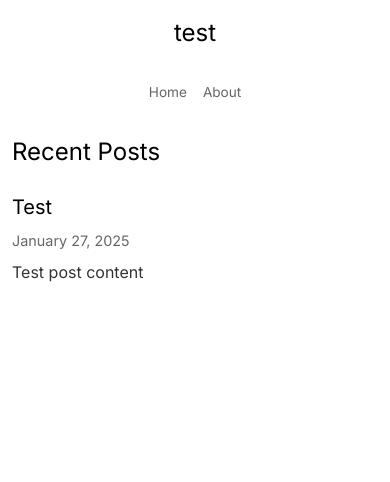
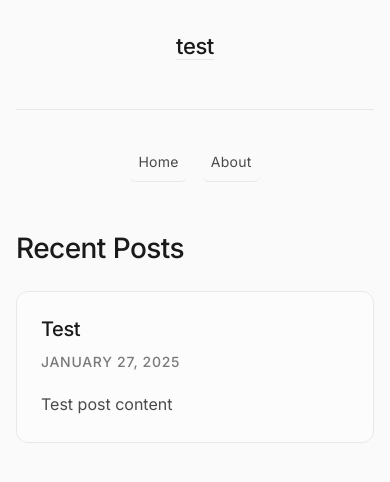
Before and after one commit to nyudenkov/nyudenkob.github.io, a Jekyll site: the page built from index.md, in a window 390 px wide. Shown: the top 482 px of the page. Built offline with Jekyll 4.4.1, drawn with Linux system fonts in a browser that asks for light colours.

Commit message:
Enhance styles and layout with CSS custom properties; improve typography, spacing, and responsiveness for better user experience

```diff
--- a/assets/css/style.scss
+++ b/assets/css/style.scss
@@ -1,7 +1,53 @@
 ---
 ---
 
-@import url('https://fonts.googleapis.com/css2?family=Inter:wght@400;600&display=swap');
+@import url('https://fonts.googleapis.com/css2?family=Inter:wght@300;400;500;600&display=swap');
+
+/* CSS Custom Properties */
+:root {
+  /* Colors */
+  --color-primary: #1a1a1a;
+  --color-secondary: #4a4a4a;
+  --color-tertiary: #7a7a7a;
+  --color-background: #fafafa;
+  --color-accent: #2c2c2c;
+  --color-hover-bg: rgba(44, 44, 44, 0.04);
+  --color-border: #e8e8e8;
+  --color-code-bg: #f4f4f4;
+
+  /* Typography */
+  --font-family: 'Inter', -apple-system, BlinkMacSystemFont, 'Segoe UI', Roboto, sans-serif;
+  --font-size-base: 18px;
+  --font-size-sm: 16px;
+  --font-size-xs: 14px;
+  --font-size-lg: 20px;
+  --font-size-xl: 24px;
+  --font-size-2xl: 30px;
+  --font-size-3xl: 36px;
+
+  /* Line Heights */
+  --line-height-tight: 1.3;
+  --line-height-normal: 1.7;
+  --line-height-relaxed: 1.8;
+
+  /* Spacing */
+  --space-xs: 0.5rem;
+  --space-sm: 1rem;
+  --space-md: 1.5rem;
+  --space-lg: 2rem;
+  --space-xl: 3rem;
+  --space-2xl: 4rem;
+  --space-3xl: 6rem;
+
+  /* Transitions */
+  --transition-fast: 200ms ease-out;
+  --transition-normal: 300ms ease-out;
+
+  /* Shadows */
+  --shadow-sm: 0 1px 3px rgba(0, 0, 0, 0.04), 0 1px 2px rgba(0, 0, 0, 0.06);
+  --shadow-md: 0 4px 6px rgba(0, 0, 0, 0.05), 0 2px 4px rgba(0, 0, 0, 0.06);
+  --shadow-lg: 0 10px 15px rgba(0, 0, 0, 0.08), 0 4px 6px rgba(0, 0, 0, 0.05);
+}
 
 /* Reset and base styles */
 * {
@@ -11,14 +57,15 @@
 }
 
 html {
-    font-size: 16px;
-    line-height: 1.6;
+  font-size: var(--font-size-base);
+  line-height: var(--line-height-normal);
+  scroll-behavior: smooth;
 }
 
 body {
-    font-family: 'Inter', -apple-system, BlinkMacSystemFont, 'Segoe UI', Roboto, sans-serif;
-    color: #000;
-    background-color: #fff;
+  font-family: var(--font-family);
+  color: var(--color-primary);
+  background-color: var(--color-background);
   font-weight: 400;
   -webkit-font-smoothing: antialiased;
   -moz-osx-font-smoothing: grayscale;
@@ -28,7 +75,7 @@ body {
 .container {
   max-width: 700px;
   margin: 0 auto;
-    padding: 2rem 1rem;
+  padding: var(--space-xl) var(--space-md);
   min-height: 100vh;
   display: flex;
   flex-direction: column;
@@ -36,40 +83,53 @@ body {
 
 /* Header */
 .site-header {
-    margin-bottom: 4rem;
+  margin-bottom: var(--space-3xl);
   text-align: center;
 }
 
 .site-title {
-    font-size: 1.5rem;
-    font-weight: 400;
-    margin-bottom: 2rem;
+  font-size: var(--font-size-xl);
+  font-weight: 500;
+  margin-bottom: var(--space-xl);
+  letter-spacing: -0.02em;
 }
 
 .site-title a {
-    color: #000;
+  color: var(--color-primary);
   text-decoration: none;
+  transition: color var(--transition-fast);
 }
 
 .site-title a:hover {
-    opacity: 0.7;
+  color: var(--color-accent);
 }
 
 .site-nav {
   display: flex;
   justify-content: center;
-    gap: 2rem;
+  gap: var(--space-xl);
+  padding-top: var(--space-lg);
+  border-top: 1px solid var(--color-border);
 }
 
 .site-nav a {
-    color: #666;
+  color: var(--color-secondary);
   text-decoration: none;
   font-weight: 400;
-    font-size: 0.85rem;
+  font-size: var(--font-size-sm);
+  letter-spacing: 0.02em;
+  padding: var(--space-xs) var(--space-md);
+  border-radius: 6px;
+  transition: all var(--transition-fast);
+  position: relative;
 }
 
-.site-nav a:hover {
-    color: #000;
+.site-nav a:hover,
+.site-nav a:focus {
+  color: var(--color-primary);
+  background-color: var(--color-hover-bg);
+  box-shadow: var(--shadow-sm);
+  transform: translateY(-1px);
 }
 
 /* Main content */
@@ -79,58 +139,80 @@ body {
 
 /* Typography */
 h1, h2, h3, h4, h5, h6 {
-    font-weight: 400;
-    line-height: 1.4;
-    margin-bottom: 1.5rem;
+  font-weight: 500;
+  line-height: var(--line-height-tight);
+  margin-bottom: var(--space-md);
+  letter-spacing: -0.02em;
+  color: var(--color-primary);
 }
 
-h1 { font-size: 2rem; }
-h2 { font-size: 1.5rem; }
-h3 { font-size: 1.25rem; }
+h1 { font-size: var(--font-size-2xl); }
+h2 { font-size: var(--font-size-xl); }
+h3 { font-size: var(--font-size-lg); }
+h4 { font-size: var(--font-size-base); }
 
 p {
-    margin-bottom: 1rem;
+  margin-bottom: var(--space-md);
+  line-height: var(--line-height-relaxed);
 }
 
 a {
-    color: #000;
-    text-decoration: underline;
+  color: var(--color-primary);
+  text-decoration: none;
+  border-bottom: 1px solid var(--color-border);
+  transition: all var(--transition-fast);
 }
 
-a:hover {
-    opacity: 0.7;
+a:hover,
+a:focus {
+  border-bottom-color: var(--color-primary);
+  color: var(--color-accent);
 }
 
 /* Lists */
 ul, ol {
-    margin-left: 1.5rem;
-    margin-bottom: 1rem;
+  margin-left: var(--space-md);
+  margin-bottom: var(--space-md);
+  line-height: var(--line-height-relaxed);
 }
 
 li {
-    margin-bottom: 0.25rem;
+  margin-bottom: var(--space-xs);
 }
 
 /* Code */
 code {
-    background-color: #f5f5f5;
-    padding: 0.2rem 0.4rem;
-    border-radius: 3px;
-    font-family: 'Monaco', 'Consolas', monospace;
-    font-size: 0.9rem;
+  background-color: var(--color-code-bg);
+  padding: 0.2em 0.4em;
+  border-radius: 4px;
+  font-family: 'SF Mono', 'Monaco', 'Consolas', monospace;
+  font-size: 0.9em;
+  border: 1px solid var(--color-border);
 }
 
 pre {
-    background-color: #f5f5f5;
-    padding: 1rem;
-    border-radius: 3px;
+  background-color: var(--color-code-bg);
+  padding: var(--space-md);
+  border-radius: 8px;
   overflow-x: auto;
-    margin-bottom: 1rem;
+  margin-bottom: var(--space-md);
+  border: 1px solid var(--color-border);
+  box-shadow: var(--shadow-sm);
 }
 
 pre code {
   background: none;
   padding: 0;
+  border: none;
+}
+
+/* Blockquotes */
+blockquote {
+  border-left: 3px solid var(--color-border);
+  padding-left: var(--space-md);
+  margin: var(--space-lg) 0;
+  color: var(--color-secondary);
+  font-style: italic;
 }
 
 /* Images */
@@ -138,118 +220,215 @@ img {
   max-width: 100%;
   height: auto;
   display: block;
-    margin: 2rem auto;
+  margin: var(--space-lg) auto;
+  border-radius: 8px;
+  box-shadow: var(--shadow-md);
 }
 
-/* Post styles */
+/* Post List */
 .post-list {
   list-style: none;
   margin: 0;
 }
 
 .post-list-item {
-    margin-bottom: 3rem;
+  margin-bottom: var(--space-xl);
+  padding: var(--space-lg);
+  border-radius: 12px;
+  border: 1px solid var(--color-border);
+  transition: all var(--transition-normal);
+  cursor: pointer;
+  background-color: rgba(255, 255, 255, 0.5);
 }
 
+.post-list-item:hover {
+  box-shadow: var(--shadow-lg);
+  transform: translateY(-2px);
+  border-color: var(--color-accent);
+  background-color: rgba(255, 255, 255, 0.8);
+}
 
 .post-list-title {
-    font-size: 1.25rem;
-    margin-bottom: 0.5rem;
+  font-size: var(--font-size-lg);
+  margin-bottom: var(--space-xs);
+  font-weight: 500;
 }
 
 .post-list-title a {
-    color: #000;
+  color: var(--color-primary);
   text-decoration: none;
+  border: none;
+  transition: color var(--transition-fast);
 }
 
 .post-list-title a:hover {
-    opacity: 0.7;
+  color: var(--color-accent);
 }
 
 .post-list-date {
-    color: #666;
-    font-size: 0.9rem;
-    margin-bottom: 0.5rem;
+  color: var(--color-tertiary);
+  font-size: var(--font-size-xs);
+  margin-bottom: var(--space-sm);
+  text-transform: uppercase;
+  letter-spacing: 0.05em;
+  font-weight: 500;
 }
 
 .post-list-excerpt {
-    color: #333;
-    line-height: 1.5;
+  color: var(--color-secondary);
+  line-height: var(--line-height-relaxed);
+  font-size: var(--font-size-sm);
 }
 
 /* Individual post */
 .post-header {
-    margin-bottom: 3rem;
+  margin-bottom: var(--space-xl);
   text-align: center;
+  padding-bottom: var(--space-lg);
+  border-bottom: 1px solid var(--color-border);
 }
 
 .post-title {
-    font-size: 1.5rem;
-    font-weight: 400;
-    margin-bottom: 1rem;
+  font-size: var(--font-size-2xl);
+  font-weight: 500;
+  margin-bottom: var(--space-sm);
+  letter-spacing: -0.03em;
 }
 
 .post-date {
-    color: #666;
-    font-size: 0.9rem;
+  color: var(--color-tertiary);
+  font-size: var(--font-size-xs);
+  text-transform: uppercase;
+  letter-spacing: 0.05em;
+  font-weight: 500;
 }
 
 .post-content {
-    margin-bottom: 3rem;
+  margin-bottom: var(--space-3xl);
+  line-height: var(--line-height-relaxed);
+}
+
+.post-content h2,
+.post-content h3,
+.post-content h4 {
+  margin-top: var(--space-xl);
+  margin-bottom: var(--space-md);
 }
 
 .post-footer {
-    margin-top: 4rem;
+  margin-top: var(--space-3xl);
+  padding-top: var(--space-lg);
+  border-top: 1px solid var(--color-border);
 }
 
 .post-nav {
   display: flex;
   justify-content: space-between;
   align-items: center;
+  gap: var(--space-md);
 }
 
 .prev-post, .next-post {
-    color: #000;
+  color: var(--color-secondary);
   text-decoration: none;
-    font-size: 0.9rem;
+  font-size: var(--font-size-sm);
+  padding: var(--space-xs) var(--space-md);
+  border-radius: 6px;
+  border: 1px solid var(--color-border);
+  transition: all var(--transition-fast);
+  background-color: rgba(255, 255, 255, 0.5);
 }
 
-.prev-post:hover, .next-post:hover {
-    opacity: 0.7;
+.prev-post:hover,
+.next-post:hover,
+.prev-post:focus,
+.next-post:focus {
+  color: var(--color-primary);
+  background-color: var(--color-hover-bg);
+  box-shadow: var(--shadow-sm);
+  transform: translateY(-1px);
+  border-color: var(--color-accent);
 }
 
 /* Footer */
 .site-footer {
-    margin-top: 4rem;
+  margin-top: var(--space-3xl);
+  padding-top: var(--space-lg);
   text-align: center;
-    color: #999;
-    font-size: 0.8rem;
+  border-top: 1px solid var(--color-border);
+  color: var(--color-tertiary);
+  font-size: var(--font-size-xs);
+}
+
+/* Focus states for accessibility */
+a:focus,
+button:focus,
+.post-list-item:focus {
+  outline: 2px solid var(--color-accent);
+  outline-offset: 2px;
 }
 
 /* Responsive design */
-@media (max-width: 600px) {
+@media (max-width: 768px) {
+  :root {
+    --font-size-base: 16px;
+    --font-size-xl: 22px;
+    --font-size-2xl: 28px;
+  }
+
   .container {
-        padding: 1rem 0.75rem;
+    padding: var(--space-lg) var(--space-sm);
   }
 
   .site-header {
-        margin-bottom: 2rem;
-    }
-
-    .site-title {
-        font-size: 1.5rem;
+    margin-bottom: var(--space-xl);
   }
 
   .site-nav {
-        gap: 1rem;
+    gap: var(--space-md);
+    flex-wrap: wrap;
   }
 
   .post-nav {
     flex-direction: column;
-        gap: 1rem;
     text-align: center;
   }
 
-    h1 { font-size: 1.5rem; }
-    h2 { font-size: 1.25rem; }
+  .post-list-item {
+    padding: var(--space-md);
   }
+}
+
+@media (max-width: 480px) {
+  .site-nav {
+    gap: var(--space-sm);
+  }
+
+  .site-nav a {
+    padding: var(--space-xs);
+    font-size: var(--font-size-xs);
+  }
+
+  .post-list-item {
+    margin-bottom: var(--space-lg);
+  }
+}
+
+/* Print styles */
+@media print {
+  .site-nav,
+  .post-nav,
+  .site-footer {
+    display: none;
+  }
+
+  body {
+    background: white;
+    color: black;
+  }
+
+  .post-list-item {
+    border: 1px solid #ccc;
+    box-shadow: none;
+  }
+}
```
Lines whose indentation alone changed are shown as unchanged.
